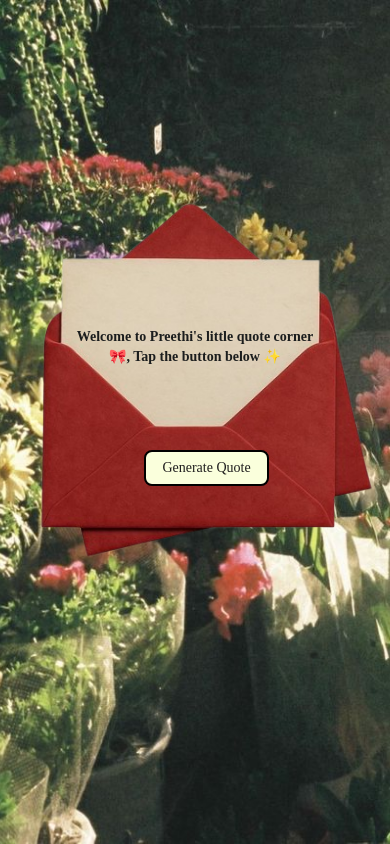
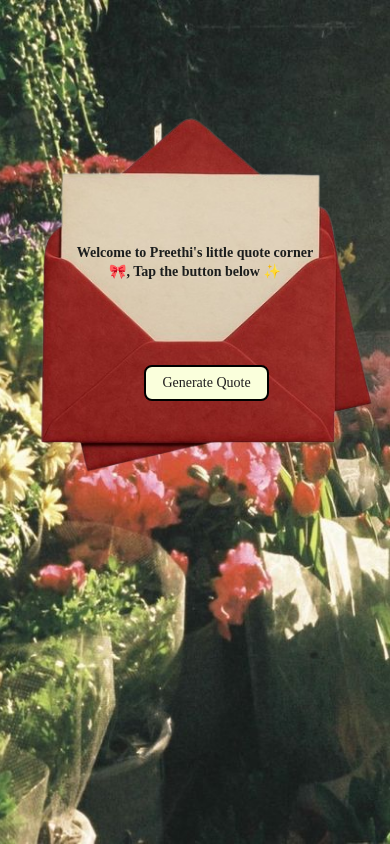
Before and after one commit to prtiprthi/quote-generator, a React (Vite) app: page / in a window 390 px wide. Built offline with nearby package versions, Linux system fonts and the light colour scheme.

Commit message:
Updated responsive CSS for mobile

```diff
--- a/src/App.css
+++ b/src/App.css
@@ -61,7 +61,7 @@ p {
 @media (max-width: 480px) {
   #envelope-wrapper {
     width: 460px; /* smaller envelope size */
-    top: 45%;
+    top: 35%;
   }
 
   #envelope-img {
```
